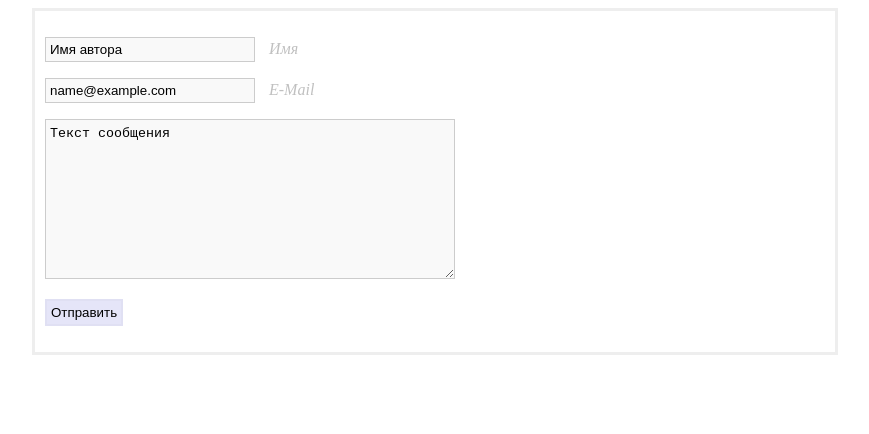
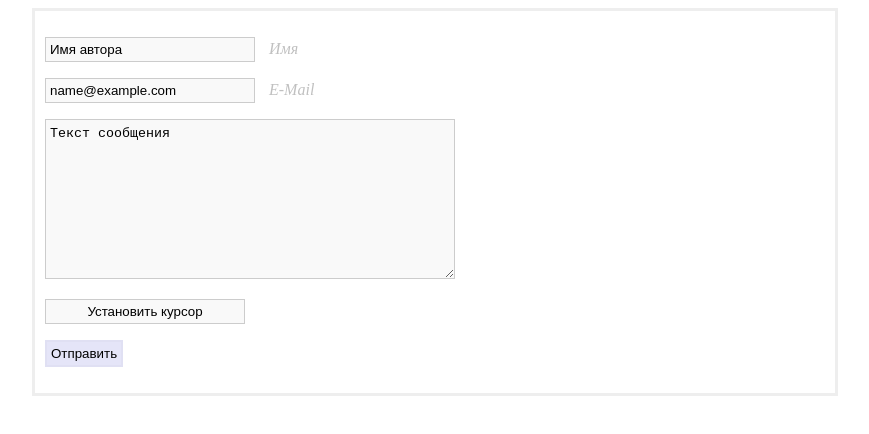
Before and after one commit to msergiy87/create-simple-form, a plain HTML site: page index.html in a window 1280 px wide. Shown: the whole page, without its empty margins (205-1074 px from the left). Drawn offline with Linux system fonts and the light colour scheme.

Commit message:
some changes

```diff
--- a/index.html
+++ b/index.html
@@ -1,11 +1,9 @@
 <!DOCTYPE html>
-<html>
+<html xmlns="http://www.w3.org/1999/xhtml">
 <head>
 <meta http-equiv="Content-Type" content="text/html; charset=utf-8" />
 <title>MyShoutbox</title>
-
 <style type="text/css">
-
 #container {
 	margin: 0 auto;
 	border: 3px solid #EEEEEE;
@@ -13,7 +11,6 @@
 	-webkit-birder-radius: 6px;
 	-moz-border-radius: 6px;
 }
-
 input, textarea {
 	border: solid 1px #CCCCCC;
 	margin-left: 10px;
@@ -25,25 +22,19 @@ input, textarea {
 	-webkit-birder-radius: 4px;
 	-moz-border-radius: 4px;
 }
-
 p label {
 	margin-left: 10px;
 	font-style: italic;
 	color: #c0c0c0;
 }
-
 .name input {
 	margin-top: 10px;
 }
-
-
 textarea {
 	width: 400px;
 	height: 150px;
 	line-height: 150%;
 }
-
-
 .send input {
 	width: auto;
 	margin-bottom: 10px;
@@ -51,19 +42,13 @@ textarea {
 	font: Verdana, Geneva, sans-serif;
 	background-color: #E5E5F8;
 }
-
-
-
 input:hover, textarea:hover, input:focus, textarea:focus {
 	border-color: #A0A0A0;
 }
-
 .send input:hover {
 	border: 2px solid #C0C0E3;
 }
-
 </style>
-
 </head>
 
 <body>
@@ -84,7 +69,12 @@ input:hover, textarea:hover, input:focus, textarea:focus {
     </p>
 
     <p class="msg">
-    	<textarea name="msg" onblur="if(this.value.length == 0) this.value = 'Текст сообщения'" onfocus="if(this.value == 'Текст сообщения') this.value=''">Текст сообщения</textarea>
+    	<textarea id="textArea" name="msg" onblur="if(this.value.length == 0) this.value = 'Текст сообщения'" onfocus="if(this.value == 'Текст сообщения') this.value=''">Текст сообщения</textarea>
+    </p>
+    <p>
+
+    <input type="button" onclick="setCaretPosition('textArea', 5);" value="Установить курсор">
+
     </p>
 
     <p class="send" >
@@ -92,9 +82,24 @@ input:hover, textarea:hover, input:focus, textarea:focus {
     </p>
 
 
-
 </form>
 
 </div>
+<script>
+    function setCaretPosition(o, pos) {
+        o=document.getElementById(o);
+        if(o.setSelectionRange) {
+            o.focus();
+            o.setSelectionRange(pos,pos);
+        }else if (o.createTextRange) { // IE
+            var range = o.createTextRange();
+            range.collapse(true);
+            range.moveEnd('character', pos);
+            range.moveStart('character', pos);
+            range.select();
+        }
+    }
+
+</script>
 </body>
 </html>
```
